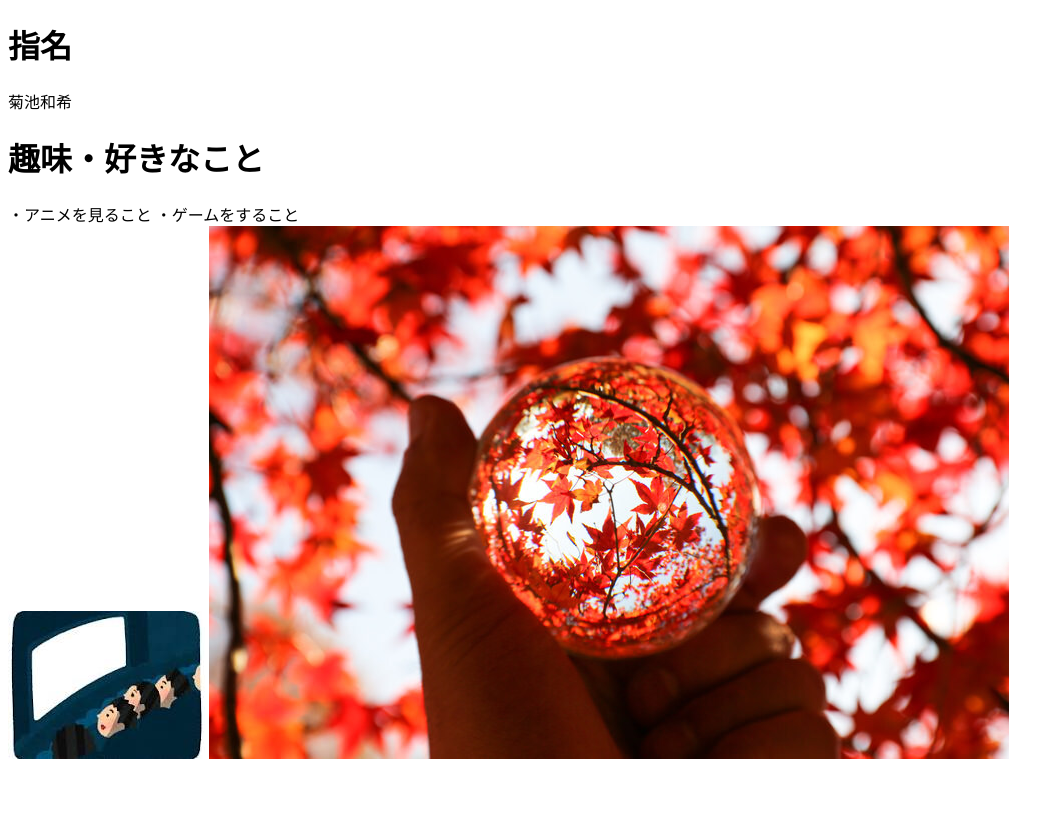
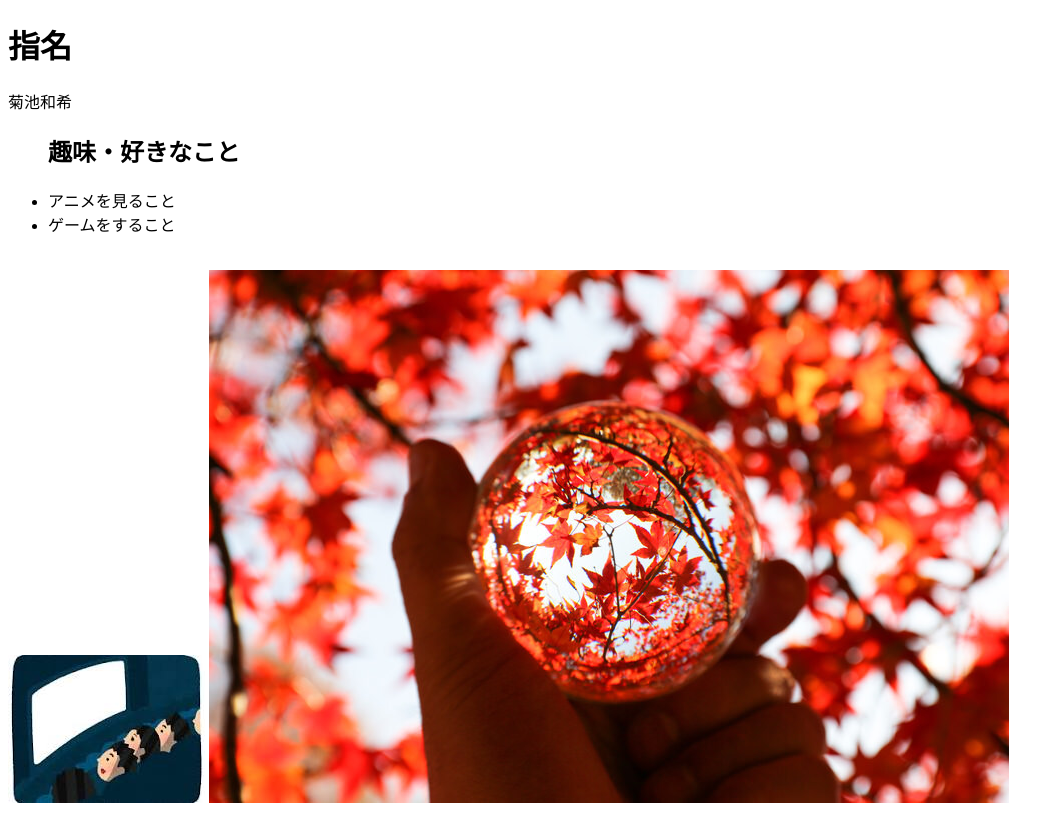
Before and after one commit to kikuchikazuki/WebDesign-Task, a plain HTML site: page profile/index.html/自己紹介.html in a window 1280 px wide. Shown: the whole page, without its empty margins (0-1064 px from the left). Drawn offline with Linux system fonts and the light colour scheme.

Commit message:
課題再提出

```diff
--- a/profile/index.html/自己紹介.html
+++ b/profile/index.html/自己紹介.html
@@ -7,9 +7,12 @@
     <body>
         <h1>指名</h1>
         <p>菊池和希</p>
-        <h1>趣味・好きなこと</h1>
-        <tr>・アニメを見ること</tr>
-        <tr>・ゲームをすること</tr>
+        <ul>
+            <h2>趣味・好きなこと</h2>
+            <li>アニメを見ること</li>
+            <li>ゲームをすること</li>
+        </ul>
+
         <br>
         <img src="ダウンロード.jpg" alt="いらすとや">
         <img src="autumn.jpg" alt="オータム">
```
